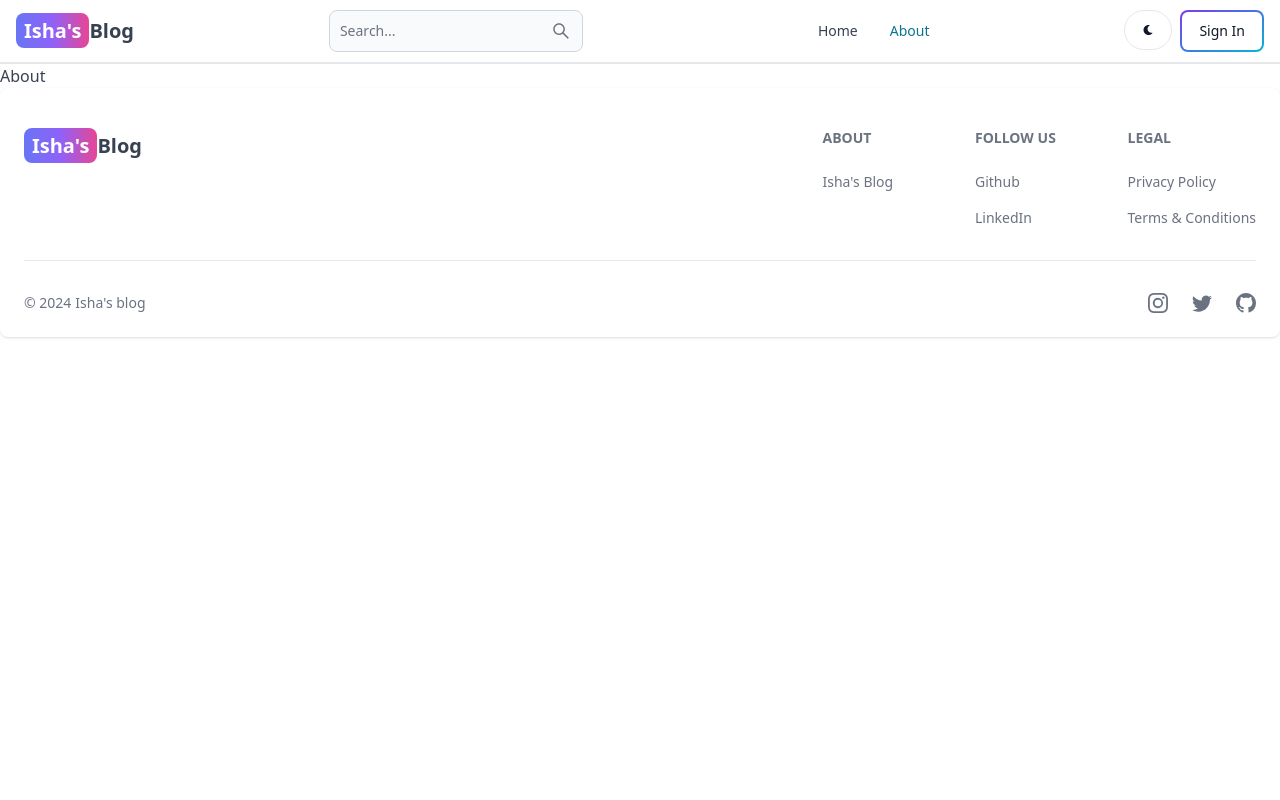
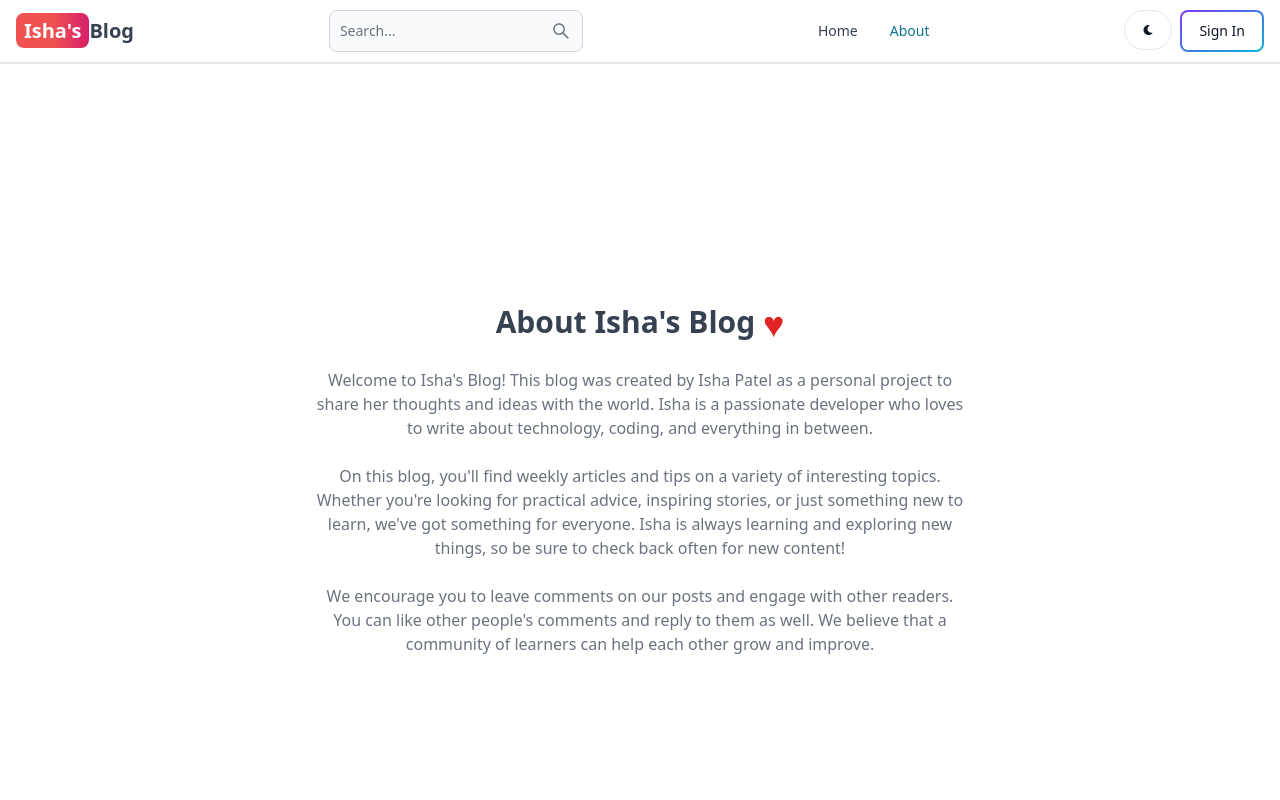
Before and after one commit to ishaa-p7/mern-blog, a React (Vite) app in the folder client/: page /about in a window 1280 px wide. Shown: the top 800 px of the page. Built offline with nearby package versions, Linux system fonts and the light colour scheme; no server answers.

Commit message:
completed

```diff
--- a/client/src/components/DashProfile.jsx
+++ b/client/src/components/DashProfile.jsx
@@ -195,7 +195,7 @@ function DashProfile() {
           <Link to={'/create-post'}>
             <Button
               type='button'
-              gradientDuoTone='purpleToPink'
+              gradientDuoTone='purpleToBlue'
               className='w-full'
             >
               Create a post
--- a/client/src/components/DashboardComp.jsx
+++ b/client/src/components/DashboardComp.jsx
@@ -124,7 +124,7 @@ export default function DashboardComp() {
         <div className='flex flex-col w-full md:w-auto shadow-md p-2 rounded-md dark:bg-gray-800 border border-black'>
           <div className='flex justify-between  p-3 text-sm font-semibold'>
             <h1 className='text-center p-2'>Recent users</h1>
-            <Button outline gradientDuoTone='purpleToPink'>
+            <Button outline gradientDuoTone='purpleToBlue'>
               <Link to={'/dashboard?tab=users'}>See all</Link>
             </Button>
           </div>
@@ -153,7 +153,7 @@ export default function DashboardComp() {
         <div className='flex flex-col w-full md:w-auto shadow-md p-2 rounded-md dark:bg-gray-800 border border-black'>
           <div className='flex justify-between  p-3 text-sm font-semibold'>
             <h1 className='text-center p-2'>Recent comments</h1>
-            <Button outline gradientDuoTone='purpleToPink'>
+            <Button outline gradientDuoTone='purpleToBlue'>
               <Link to={'/dashboard?tab=comments'}>See all</Link>
             </Button>
           </div>
@@ -178,7 +178,7 @@ export default function DashboardComp() {
         <div className='flex flex-col w-full md:w-auto shadow-md p-2 rounded-md dark:bg-gray-800 border border-black'>
           <div className='flex justify-between  p-3 text-sm font-semibold'>
             <h1 className='text-center p-2'>Recent posts</h1>
-            <Button outline gradientDuoTone='purpleToPink'>
+            <Button outline gradientDuoTone='purpleToBlue'>
               <Link to={'/dashboard?tab=posts'}>See all</Link>
             </Button>
           </div>
--- a/client/src/components/Footer.jsx
+++ b/client/src/components/Footer.jsx
@@ -5,13 +5,13 @@ import {  BsInstagram, BsTwitter, BsGithub } from 'react-icons/bs';
 
 export default function FooterCom() {
   return (
-    <Footer container classsName='border border-t-8 border-teal-500'>
+    <Footer container classsName="border border-t-8 border-teal-400">
         <div className='w-full max-w-7xl mx-auto'>
             <div className='grid w-full justify-between sm:flex md:grid-cols-1'>
                 <div className='mt-5'>
                 <Link to="/" className='self-center whitespace-nowrap text-sm
 sm:text-xl font-semibold dark:text-white'>
-<span className='px-2 py-1 bg-gradient-to-r from-indigo-500 via-purple-500 to-pink-500
+<span className='px-2 py-1 bg-gradient-to-r  from-red-500 via-red-500 to-pink-600
 rounded-lg text-white'>Isha's</span>
 Blog
 </Link>
--- a/client/src/components/Header.jsx
+++ b/client/src/components/Header.jsx
@@ -55,7 +55,8 @@ export default function Header() {
         to='/'
         className='self-center whitespace-nowrap text-sm sm:text-xl font-semibold dark:text-white'
       >
-        <span className='px-2 py-1 bg-gradient-to-r from-indigo-500 via-purple-500 to-pink-500 rounded-lg text-white'>
+        <span className='px-2 py-1 bg-gradient-to-r  from-red-500 via-red-500 to-pink-600
+ rounded-lg text-white'>
           Isha's
         </span>
         Blog
--- a/client/src/index.css
+++ b/client/src/index.css
@@ -21,6 +21,8 @@ body {
     margin: 1.5rem 0;
   }
 
+
+
   .post-content h2 {
     font-size: 1.4rem;
     font-family: sans-serif;
--- a/client/src/pages/About.jsx
+++ b/client/src/pages/About.jsx
@@ -1,9 +1,33 @@
-import React from 'react'
+export default function About() {
+  return (
+    <div className='min-h-screen flex items-center justify-center'>
+      <div className='max-w-2xl mx-auto p-3 text-center'>
+        <div>
+          <h1 className='text-3xl font font-semibold text-center my-7'>
+            About Isha's Blog  <span class="text-red-600 text-4xl inline-block relative top-1">&hearts;</span>
+          </h1>
+          <div className='text-md text-gray-500 flex flex-col gap-6'>
+            <p>
+              Welcome to Isha's Blog! This blog was created by Isha Patel
+              as a personal project to share her thoughts and ideas with the
+              world. Isha is a passionate developer who loves to write about
+              technology, coding, and everything in between.
+            </p>
 
-function About() {
-  return (
-    <div>About</div>
-  )
+            <p>
+            On this blog, you'll find weekly articles and tips on a variety of interesting topics. Whether you're looking for practical advice, inspiring stories, or just something new to learn, we've got something for everyone. Isha is always learning and exploring new
+              things, so be sure to check back often for new content!
+            </p>
+
+            <p>
+              We encourage you to leave comments on our posts and engage with
+              other readers. You can like other people's comments and reply to
+              them as well. We believe that a community of learners can help
+              each other grow and improve.
+            </p>
+          </div>
+        </div>
+      </div>
+    </div>
+  );
 }
-
-export default About
--- a/client/src/pages/CreatePost.jsx
+++ b/client/src/pages/CreatePost.jsx
@@ -148,7 +148,7 @@ const navigate=useNavigate();
              setFormData({ ...formData, content: value });
               }}
             />
-            <Button type='submit' gradientDuoTone='purpleToPink'>
+            <Button type='submit' gradientDuoTone='purpleToBlue'>
               Publish
             </Button>
             {publishError && (
--- a/client/src/pages/SignIn.jsx
+++ b/client/src/pages/SignIn.jsx
@@ -48,7 +48,7 @@ catch(error){
       <div className='flex-1'>
       <Link to="/" className='
  font-bold dark:text-white text-4xl'>
-<span className='px-2 py-1 bg-gradient-to-r from-indigo-500 via-purple-500 to-pink-500
+<span className='px-2 py-1 bg-gradient-to-r  from-red-500 via-red-500 to-pink-600
 rounded-lg text-white'>Isha's</span>
 Blog
 </Link>
@@ -73,7 +73,7 @@ Blog
             placeholder='Password'
             id='password'onChange ={handleChange}/>
           </div>
-          <Button gradientDuoTone='purpleToPink' type='submit' disabled={loading}>
+          <Button gradientDuoTone='purpleToBlue' type='submit' disabled={loading}>
             {
               loading?(
                 <>
--- a/client/src/pages/SignUp.jsx
+++ b/client/src/pages/SignUp.jsx
@@ -47,7 +47,7 @@ catch(error){
       <div className='flex-1'>
       <Link to="/" className='
  font-bold dark:text-white text-4xl'>
-<span className='px-2 py-1 bg-gradient-to-r from-indigo-500 via-purple-500 to-pink-500
+<span className='px-2 py-1 bg-gradient-to-r  from-red-500 via-red-500 to-pink-600
 rounded-lg text-white'>Isha's</span>
 Blog
 </Link>
@@ -78,7 +78,7 @@ Blog
             placeholder='Password'
             id='password'onChange ={handleChange}/>
           </div>
-          <Button gradientDuoTone='purpleToPink' type='submit' disabled={loading}>
+          <Button gradientDuoTone='purpleToBlue' type='submit' disabled={loading}>
             {
               loading?(
                 <>
--- a/client/src/pages/UpdatePost.jsx
+++ b/client/src/pages/UpdatePost.jsx
@@ -179,7 +179,7 @@ export default function UpdatePost() {
             setFormData({ ...formData, content: value });
           }}
         />
-        <Button type='submit' gradientDuoTone='purpleToPink'>
+        <Button type='submit' gradientDuoTone='purpleToBlue'>
           Update post
         </Button>
         {publishError && (
```
Also changed, not shown: 2 other files (tests, documents, lock files or other folders).
